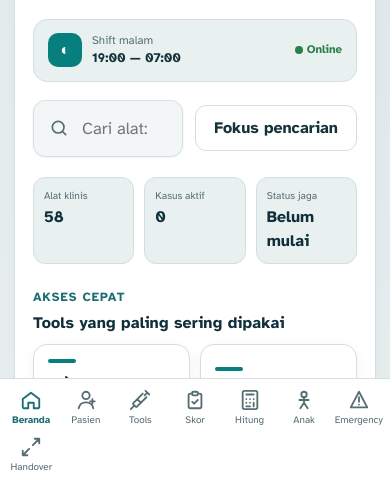
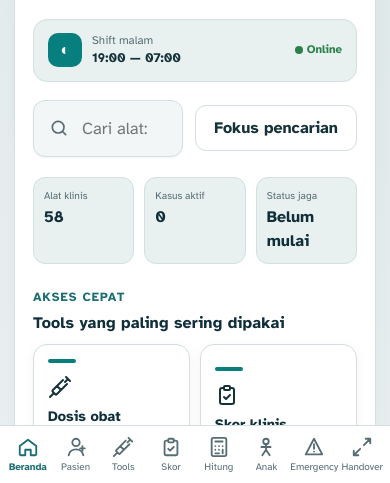
Before and after one commit to dwimakdasarimd-star/dokterjaga, a website: page index.html in a window 390 px wide. Shown: the part 359-842 px from the top of the page. Drawn offline with nearby package versions, Linux system fonts and the light colour scheme.

Commit message:
Fit eight-item mobile navigation

```diff
--- a/css/style.css
+++ b/css/style.css
@@ -225,7 +225,7 @@ details.algo[open] summary::after{content:"−"}
   .pt .acts{grid-column:3;padding:0 0 12px}
   .soap{grid-template-columns:1fr}
   .calc.wide .row label.f{flex:1 1 42%}
-  .mnav{display:grid;grid-template-columns:repeat(7,1fr);position:fixed;left:0;right:0;bottom:0;background:var(--surface);border-top:1px solid var(--line);padding:6px 4px calc(6px + env(safe-area-inset-bottom));z-index:10}
+  .mnav{display:grid;grid-template-columns:repeat(8,1fr);position:fixed;left:0;right:0;bottom:0;background:var(--surface);border-top:1px solid var(--line);padding:6px 4px calc(6px + env(safe-area-inset-bottom));z-index:10}
   .mnav button{border:0;background:none;display:flex;flex-direction:column;align-items:center;gap:2px;font-size:.62rem;color:var(--muted);padding:4px 0;cursor:pointer}
   .mnav button svg{width:22px;height:22px}
   .mnav button[aria-current="page"]{color:var(--scrub);font-weight:700}
```
